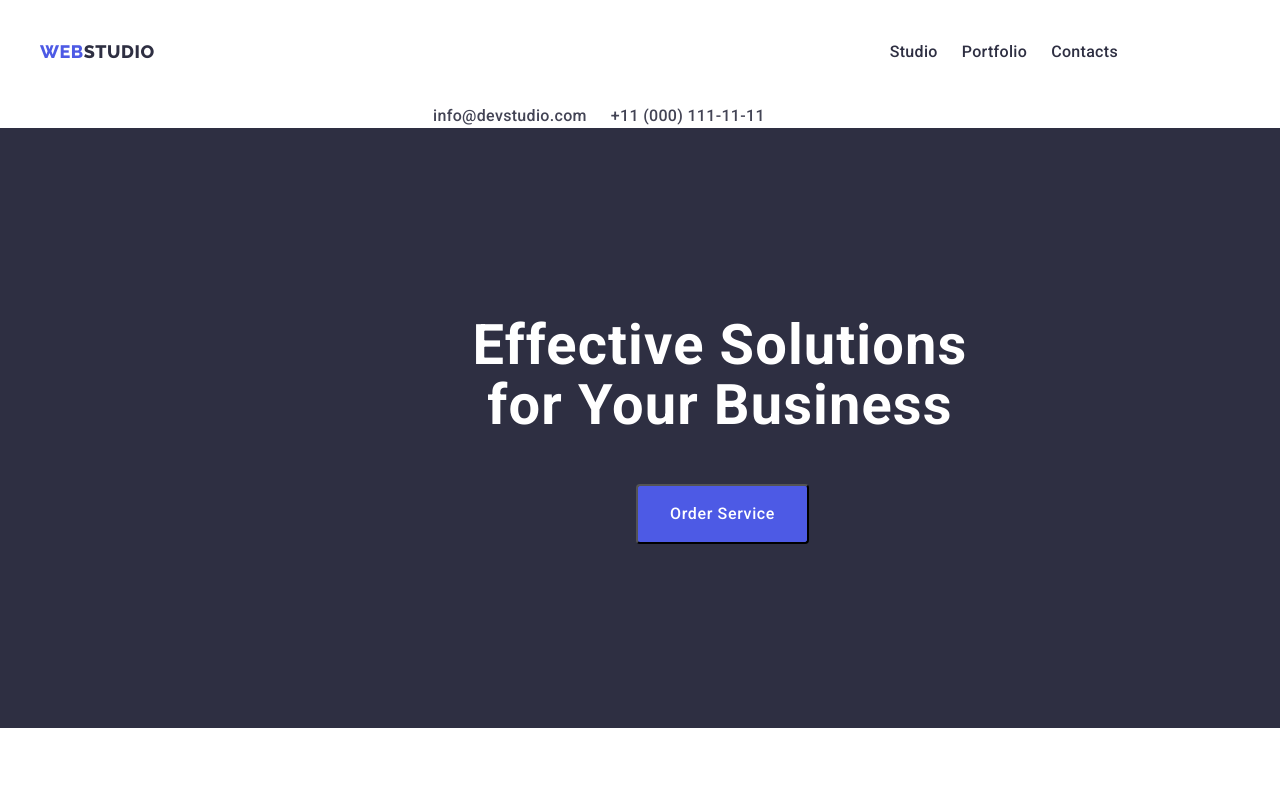
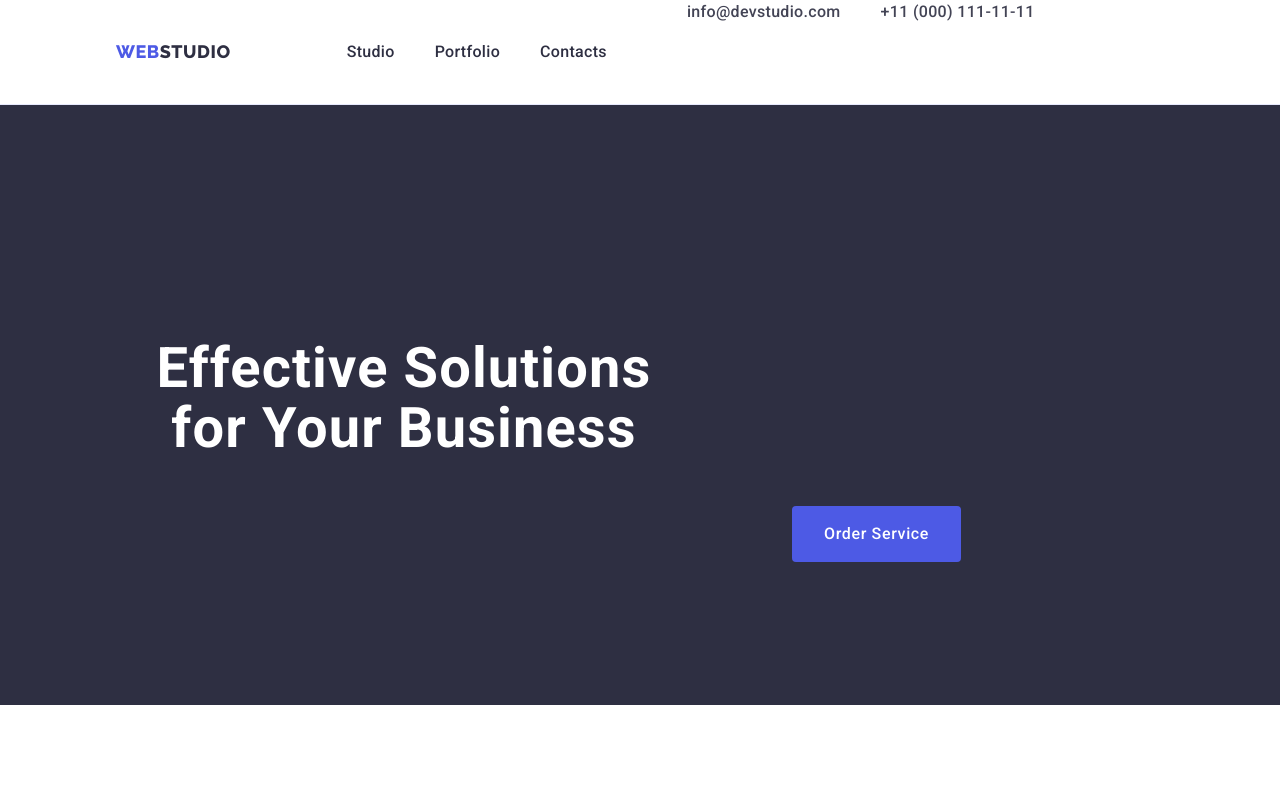
Before and after one commit to MarekLempart/goit-markup-hw-03, a plain HTML site: page index.html in a window 1280 px wide. Shown: the top 800 px of the page. Drawn offline with nearby package versions, Linux system fonts and the light colour scheme.

Commit message:
ustawienia elementów prace w toku część 02

```diff
--- a/css/styles.css
+++ b/css/styles.css
@@ -22,11 +22,20 @@ body {
 
 .container {
     width: 1158px;
-    margin: 0;
+    margin: 0 auto;
+    padding: 0 15px;
     }
 
 img {
     display: block;
+}
+
+.page-header{
+    border-bottom: 1px solid #e7e9fc;
+}
+
+.container-header{
+    display: flex;
 }
 
 .navigation-list {
@@ -46,6 +55,7 @@ img {
     line-height: 1.17;
     letter-spacing: 0.03em;
     text-transform: uppercase;
+    margin-right: 76px;
 }
 
 .logo-span {
@@ -72,9 +82,21 @@ img {
     justify-content: center;
     }
 
+.navigation-page {
+    gap: 40px;
+}
+
 .link {
     text-decoration: none;
     }
+
+.navigation-link {
+    padding: 24px 0;
+}
+
+.address-list {
+    gap: 40px;
+}
 
 .address-link {
     color: var(--text-color);
@@ -146,6 +168,7 @@ img {
     background-color: var(--hero_background-color);
     width: 1440px;
     height: 600px;
+    padding: 188px 0;
 
 }
 .main-headline {
@@ -155,10 +178,9 @@ img {
     font-weight: 700;
     line-height: 1.07;
     letter-spacing: 0.02em;
-    width: 496px;
-    padding-top: 188px;
-    margin: 0 472px 48px 472px;
-    }
+    max-width: 496px;
+}
+
 .main-headline-button {
     color: #FFF;
     background-color: #4D5AE5;
@@ -168,7 +190,10 @@ img {
     line-height: 1.5;
     letter-spacing: 0.04em;
     cursor: pointer;
-    width: 169;
+    display: block;
+    min-width: 169;
+    height: 56px;
+    border: none;
     border-radius: 4px;
     padding: 16px 32px;
     margin-left: 636px;
@@ -183,7 +208,7 @@ img {
 }
 
 .list-point-objectives {
-    width: calc((100%-72px)/4);
+    width: calc((100% - 72px) /4);
 }
 
 .sub-headline {
@@ -232,7 +257,7 @@ img {
 }
 
 .list-point-doing {
-    width: calc((100%-48px)/3);
+    width: calc((100% - 48px) /3);
 }
 
 .team-section {
@@ -241,7 +266,7 @@ img {
 }
 .list-team {
     background-color: #FFFFFF;
-    width: calc((100%-72px)/4);
+    width: calc((100% - 72px) /4);
     border-radius: 0px 0px 4px 4px;
     }
 
--- a/index.html
+++ b/index.html
@@ -21,8 +21,8 @@
 </head>
 
 <body>
-    <header>
-        <div class="container">
+    <header class="page-header">
+        <div class="container-header container">
             <nav class="navigation-list">
                 <a href="./index.html" class="navigation-logo link">Web<span class="logo-span">Studio</span></a>
                 <ul class="navigation-page list">
@@ -33,13 +33,12 @@
             </nav>
 
             <address class="address">
-                <ul class="list">
+                <ul class="address-list list">
                     <li><a href="mailto:info@devstudio.com" class="address-link link">info@devstudio.com</a></li>
                     <li><a href="tel:+110001111111" class="address-link link">+11 (000) 111-11-11</a></li>
                 </ul>
             </address>
         </div>
-
     </header>
 
     <main>
```
Also changed, not shown: portfolio.html (+9 -4 lines).
